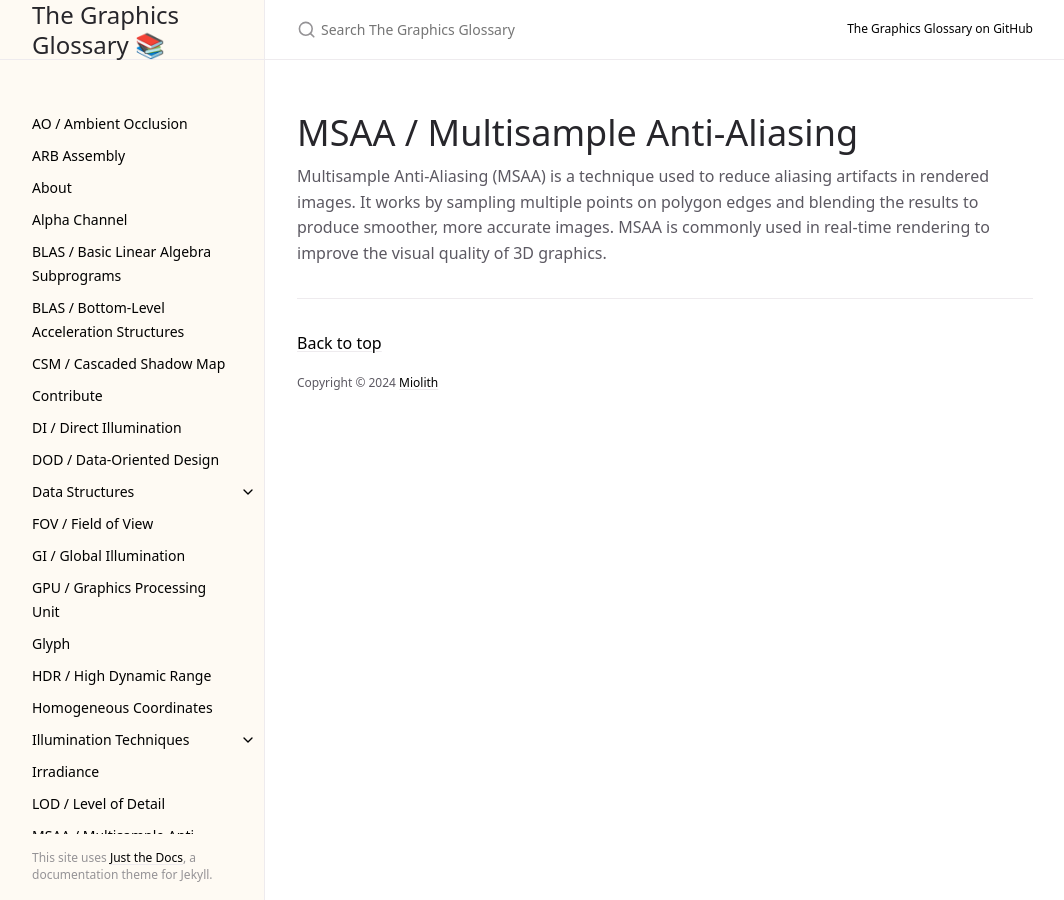
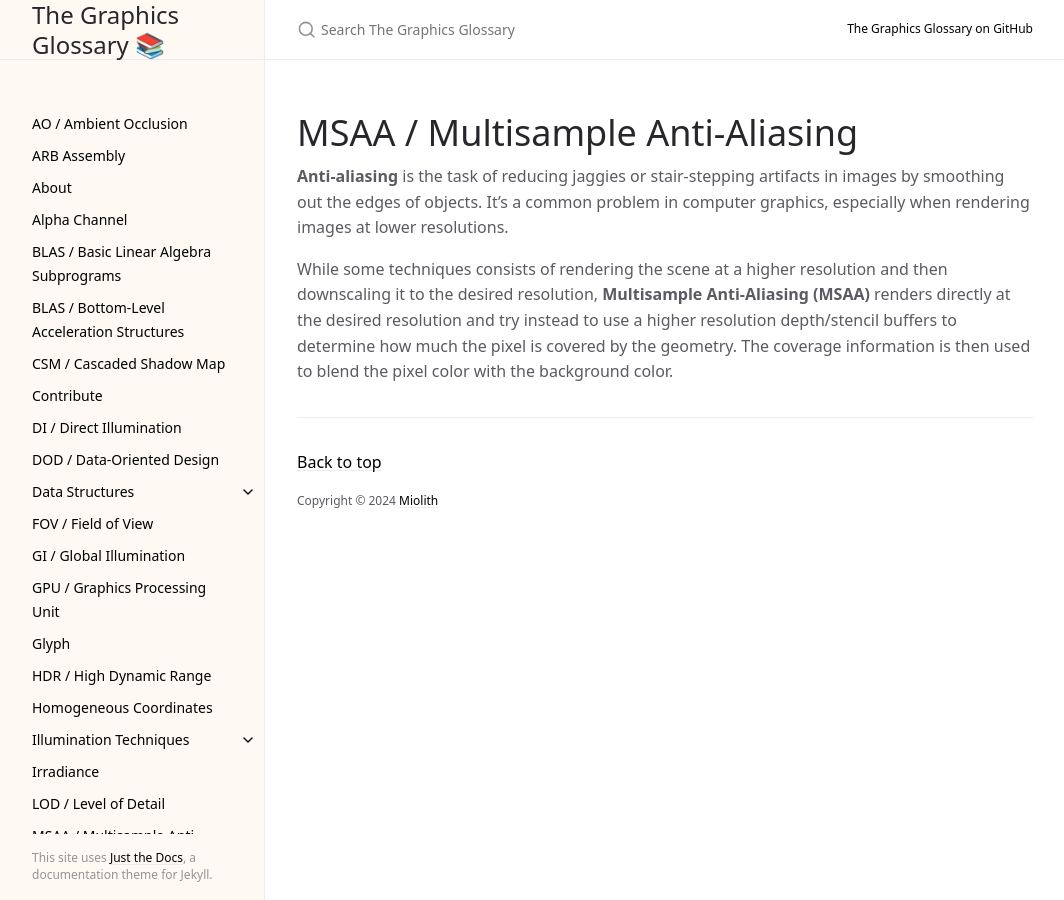
Before and after one commit to GraphicsGlossary/graphicsglossary.github.io, a Jekyll site: the page built from docs/msaa.md, in a window 1280 px wide. Shown: the whole page, without its empty margins (107-1171 px from the left). Built offline with Jekyll 4.4.1, drawn with Linux system fonts in a browser that asks for light colours; cached includes are drawn as plain includes.

Commit message:
update msaa

```diff
--- a/docs/msaa.md
+++ b/docs/msaa.md
@@ -6,4 +6,6 @@ permalink: /multisample-anti-aliasing/
 
 # MSAA / Multisample Anti-Aliasing
 
-Multisample Anti-Aliasing (MSAA) is a technique used to reduce aliasing artifacts in rendered images. It works by sampling multiple points on polygon edges and blending the results to produce smoother, more accurate images. MSAA is commonly used in real-time rendering to improve the visual quality of 3D graphics.
+**Anti-aliasing** is the task of reducing jaggies or stair-stepping artifacts in images by smoothing out the edges of objects. It's a common problem in computer graphics, especially when rendering images at lower resolutions.
+
+While some techniques consists of rendering the scene at a higher resolution and then downscaling it to the desired resolution, **Multisample Anti-Aliasing (MSAA)** renders directly at the desired resolution and try instead to use a higher resolution depth/stencil buffers to determine how much the pixel is covered by the geometry. The coverage information is then used to blend the pixel color with the background color.
```
